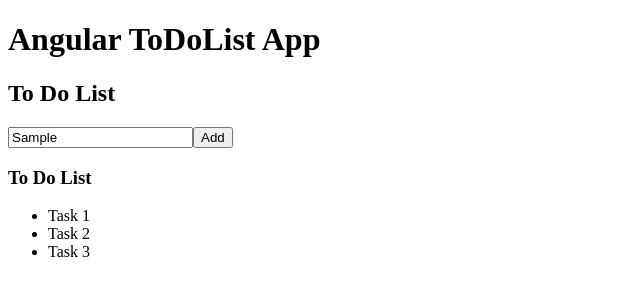
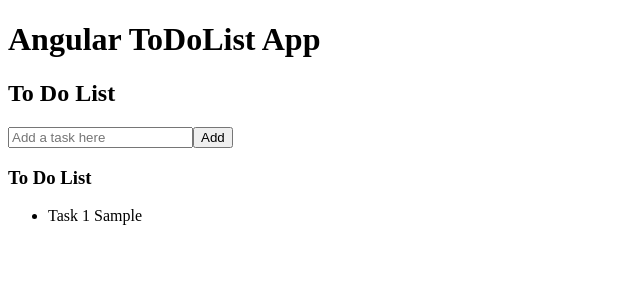
Before and after one commit to JasonPham02/ToDoList_Angular, an Angular app: page / in a window 1280 px wide. Both pictures are taken after typing "Sample" into the empty fields and a click on the button "Add". Shown: the top 300 px of the page, without its empty margins (0-640 px from the left). Built offline with nearby package versions, Linux system fonts and the light colour scheme.

Commit message:
Binding value between todo_component and html

```diff
--- a/src/app/app.component.ts
+++ b/src/app/app.component.ts
@@ -1,7 +1,6 @@
 import { Component } from '@angular/core';
 import { FormsModule } from '@angular/forms';
 import { TodoComponent } from './todo/todo.component';
-
 
 
 @Component({
--- a/src/app/todo/todo.component.html
+++ b/src/app/todo/todo.component.html
@@ -2,12 +2,10 @@
 
 <h2>To Do List</h2>
 
-<input type="text"[(ngModel)]="task_var" placeholder="Add a task here">
-<button>Add</button>
+<input type="text" [(ngModel)]="task_var" placeholder="Add a task here" />
+<button (click)="addTask()">Add</button>
 
 <h3>To Do List</h3>
 <ul>
-    <li>Task 1</li>
-    <li>Task 2</li>
-    <li>Task 3</li>
+    <li *ngFor="let list of lists">Task 1 {{ lists }}</li>
 </ul>
--- a/src/app/todo/todo.component.ts
+++ b/src/app/todo/todo.component.ts
@@ -1,22 +1,24 @@
 import { Component } from '@angular/core';
 import { FormsModule } from '@angular/forms';
+import { CommonModule } from '@angular/common';
 
 @Component({
   selector: 'app-todo',
   standalone: true,
-  imports: [FormsModule],
+  imports: [FormsModule, CommonModule],
   templateUrl: './todo.component.html',
   styleUrl: './todo.component.css'
 })
 export class TodoComponent {
-  list: string[] = []; //empty list to hold the tasks
+  lists: string[] = []; //empty list to hold the tasks
   task_var: string = ''; // task_var is the variable that will hold the task that the user inputs
 
   addTask() {
     if (this.task_var != '') {
-      this.list.push(this.task_var); //push the task into the list
+      this.lists.push(this.task_var); //push the task into the list
       this.task_var = ''; //clear the input field
     }
+    console.log(this.lists);
   }
 
 
```
